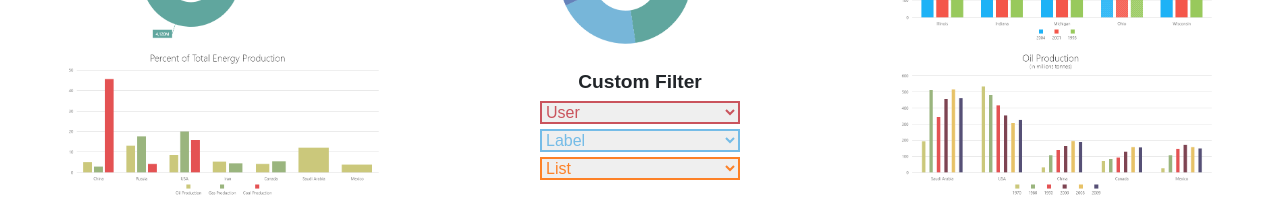
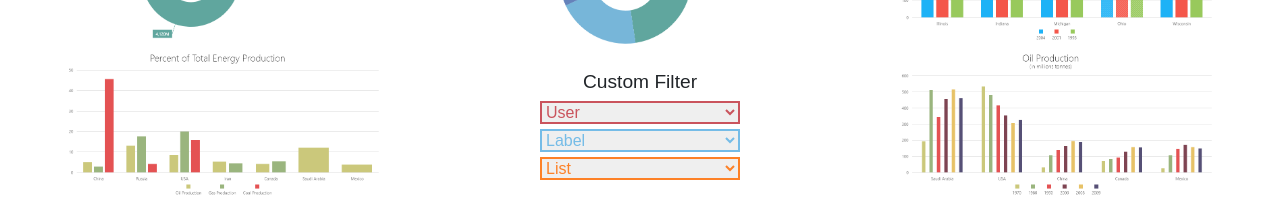
Before and after one commit to Adalab/project-dorcas-s4-oval, a React (Create React App) app: page / in a window 1280 px wide. Shown: the part 235-432 px from the top of the page. Built offline with nearby package versions, Linux system fonts and the light colour scheme.

Commit message:
add: font Avenir title

```diff
--- a/src/styles/index.css
+++ b/src/styles/index.css
@@ -13,5 +13,4 @@ h1,
 h2,
 h3,
 h4 {
-  font-family: 'Avenir LT Std', sans-serif;
-  font-weight: 900; }
+  font-family: 'AvenirLTStd-Black', sans-serif; }
--- a/src/styles/index.scss
+++ b/src/styles/index.scss
@@ -16,6 +16,6 @@ h1,
 h2,
 h3,
 h4 {
-	font-family: 'Avenir LT Std', sans-serif;
-	font-weight: 900;
+	font-family: 'AvenirLTStd-Black', sans-serif;
+	//font-weight: 900;
 }
```
